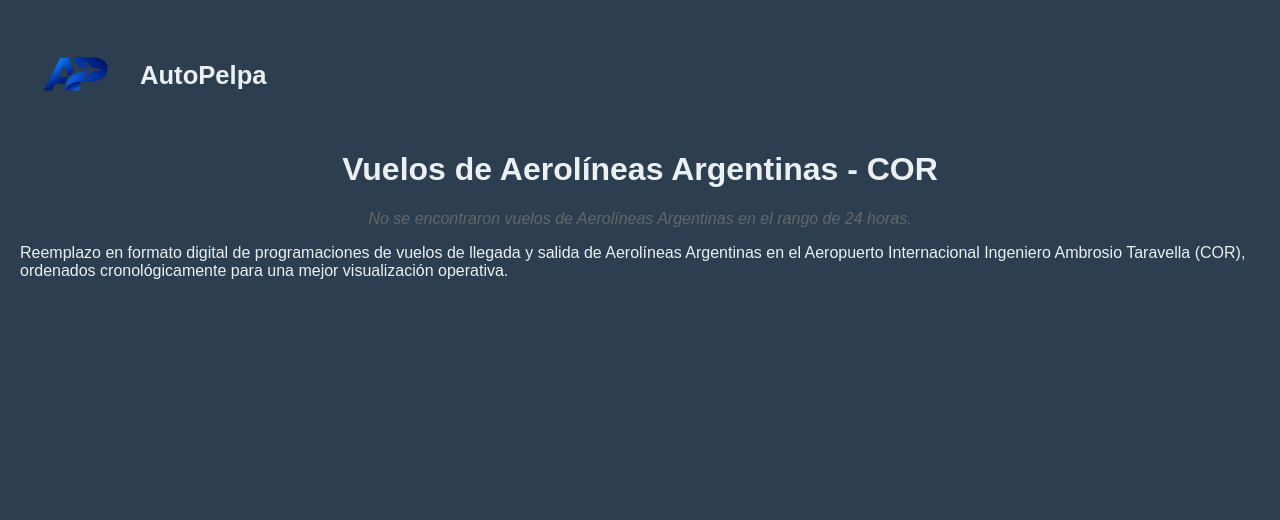
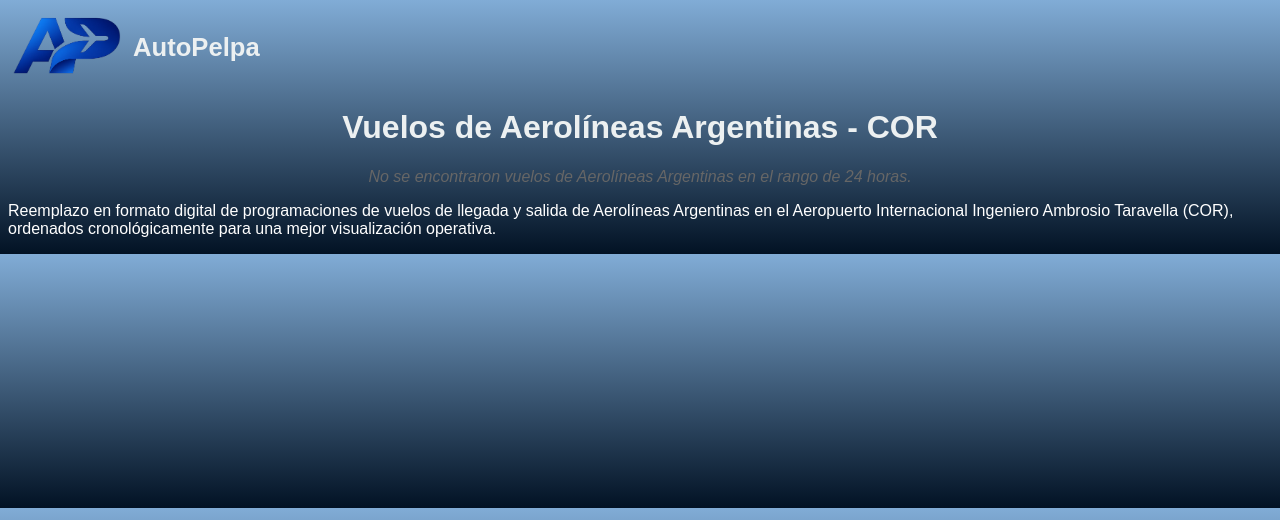
Before and after one commit to Pablo4604/AutoPelpa, a Flask app: page / in a window 1280 px wide. Shown: the top 520 px of the page. Run offline with Flask 3, Linux system fonts and the light colour scheme; data that the repository does not hold is empty.

Commit message:
Cambiar fondo y encabezado a gradiente y reducir márgenes del logo

```diff
--- a/templates/index.html
+++ b/templates/index.html
@@ -8,10 +8,13 @@
     <link rel="icon" href="/static/favicon.png" type="image/png">
     <style>
         body {
+            background: linear-gradient(
+                to bottom,
+                #81acd6,
+                #021224
+            );
+            color: white;
             font-family: Arial, sans-serif;
-            margin: 20px;
-            background-color: #2c3e50; /* Azul oscuro */
-            color: #ecf0f1; /* Texto claro para contraste */
         }
         h1 {
             text-align: center;
@@ -35,9 +38,18 @@
             border-bottom: 1px solid #ddd;
         }
         th {
-            background-color: #3498db; /* Azul metalizado */
-            color: white;
+            color: #ffffff;
+            font-weight: bold;
+            text-transform: uppercase;
         }
+        thead {
+            background: linear-gradient(
+                to left,
+                #7e7d7d,
+                #2a2a2a
+            );
+        }
+
         .no-data {
             text-align: center;
             color: #666;
@@ -55,7 +67,7 @@
             text-decoration: none;
         }
         .site-logo {
-            max-height: 110px;
+            max-height: 80px;
             width: auto;
         }
         .brand-text {
```
Also changed, not shown: static/logo.png.
